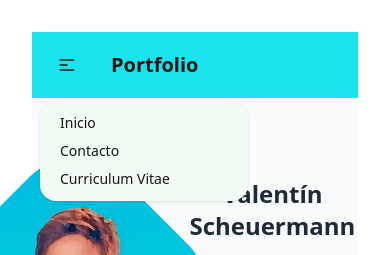
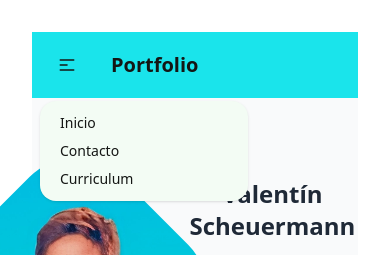
Before and after one commit to ValentinScheuermann/Portfolio, a React (Vite) app: page / in a window 390 px wide. Both pictures are taken after a click on the button 67 px from the left and 65 px from the top of the page. Shown: the top 255 px of the page. Built offline with nearby package versions, Linux system fonts and the light colour scheme.

Commit message:
Update Navbar.jsx

```diff
--- a/src/components/Navbar/Navbar.jsx
+++ b/src/components/Navbar/Navbar.jsx
@@ -15,9 +15,9 @@ const Navbar = () => {
         <svg xmlns="http://www.w3.org/2000/svg" className="h-5 w-5" fill="none" viewBox="0 0 24 24" stroke="currentColor"><path strokeLinecap="round" strokeLinejoin="round" strokeWidth="2" d="M4 6h16M4 12h8m-8 6h16" /></svg>
       </div>
       <ul tabIndex={0} className="menu menu-sm dropdown-content mt-3 z-[1] p-2 shadow bg-base-100 rounded-box w-52">
-      <li><a>Inicio</a></li>
-      <li><a>Contacto</a></li>
-      <li><a>Curriculum Vitae</a></li>
+      <li><Link to="/">Inicio</Link></li>
+    <li><Link to="/ContactMe">Contacto</Link></li>
+    <li><Link to="https://drive.google.com/file/d/1NTbY_1BLLZz8GAv7jiNs3qo1VqXawtd2/view?usp=sharing" target="_blank" >Curriculum</Link></li>
 
       </ul>
     </div>
```
